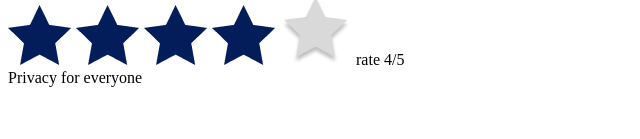
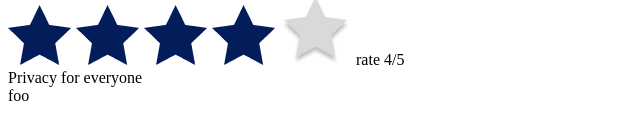
Before and after one commit to slugcore/orangeSearchEngine, a plain HTML site: page index.html in a window 1280 px wide. Shown: the part 585-724 px from the top of the page, 0-640 px from the left. Drawn offline with Linux system fonts and the light colour scheme.

Commit message:
html ready for styling

```diff
--- a/index.html
+++ b/index.html
@@ -73,6 +73,8 @@
         </main>
         <footer>Privacy for everyone
         </footer>
+        <!--TEST Comment-->
+        <footer>foo</footer>
 
 </body>
 </html>
```
